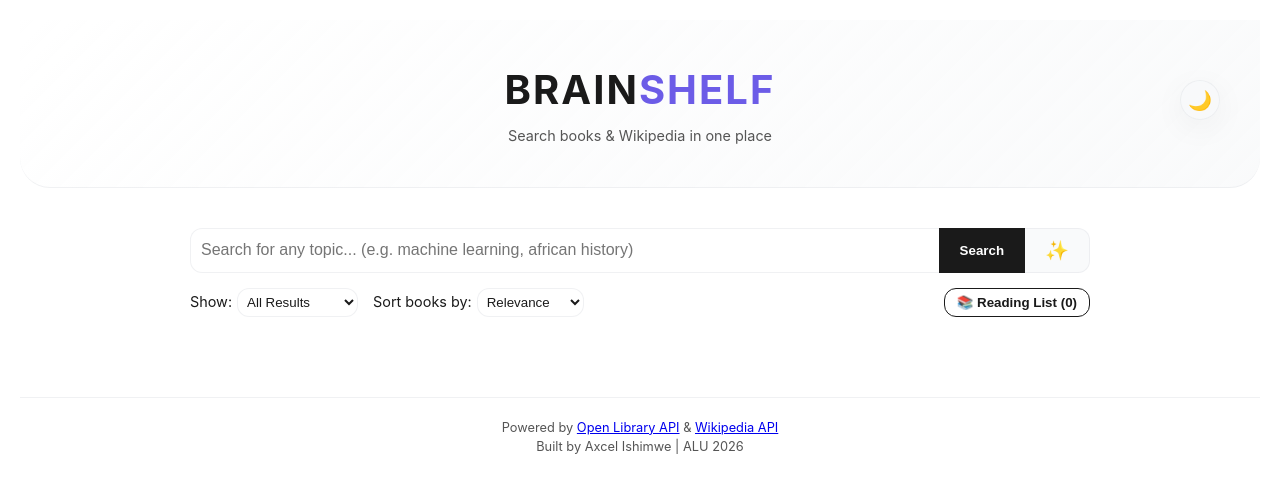
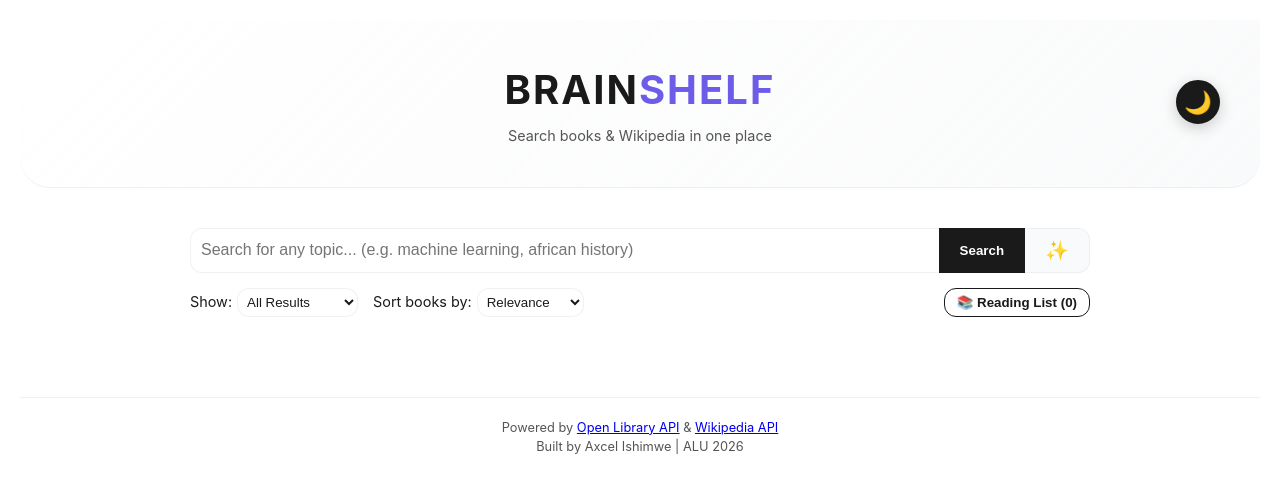
Before and after one commit to iaxcel-ai/brain_shelf, a plain HTML site: page index.html in a window 1280 px wide. Drawn offline with Linux system fonts and the light colour scheme.

Commit message:
style: enhance theme toggle visibility and update README with comprehensive info

```diff
--- a/style.css
+++ b/style.css
@@ -88,21 +88,25 @@ body {
     position: absolute;
     top: 20px;
     right: 20px;
-    background: var(--sidebar-bg);
-    border: 1px solid var(--border);
+    background: var(--primary);
+    color: var(--bg);
+    border: 2px solid var(--primary);
     border-radius: 50%;
-    width: 40px;
-    height: 40px;
+    width: 44px;
+    height: 44px;
     cursor: pointer;
-    font-size: 1.2rem;
+    font-size: 1.4rem;
     display: flex;
     justify-content: center;
     align-items: center;
-    box-shadow: var(--shadow);
+    box-shadow: 0 4px 15px rgba(0, 0, 0, 0.2);
+    z-index: 1001;
+    transition: transform 0.2s ease, box-shadow 0.2s ease;
 }
 
 .theme-toggle:hover {
-    background: var(--border);
+    transform: scale(1.1);
+    box-shadow: 0 6px 20px rgba(0, 0, 0, 0.25);
 }
 
 /* Container */
```
Also changed, not shown: 1 other file.
